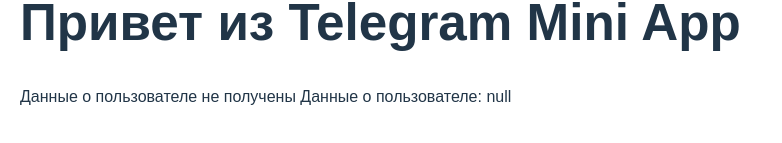
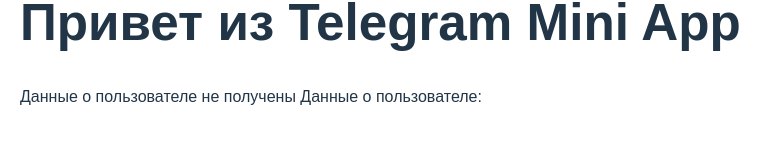
Before and after one commit to Guseyn9/test-app-tg, a React (Vite) app: page / in a window 1280 px wide. Shown: the part 357-500 px from the top of the page, without its empty margins (0-782 px from the left). Built offline with nearby package versions, Linux system fonts and the light colour scheme.

Commit message:
Update App.jsx

```diff
--- a/src/App.jsx
+++ b/src/App.jsx
@@ -2,12 +2,14 @@
 
 function App() {
   const [user, setUser] = useState(null);
+  const [user1, setUser1] = useState();
 
   useEffect(() => {
   if (window.Telegram && window.Telegram.WebApp) {
     const tg = window.Telegram.WebApp;
     tg.ready();
     setUser(tg.initDataUnsafe?.user || null);
+    setUser1(tg.initDataUnsafe?.user)
     console.log("initDataUnsafe:", tg.initDataUnsafe);
 
     tg.MainButton.setText("Закрыть приложение");
@@ -26,7 +28,7 @@
           Вы зашли как <b>{user.first_name}</b> (@{user.username})
         </p>
       ) : (
-        <p>Данные о пользователе не получены Данные о пользователе: {JSON.stringify(user, null, 2)}</p>
+        <p>Данные о пользователе не получены Данные о пользователе: {JSON.stringify(user1)}</p>
       )}
     </div>
   );
```
